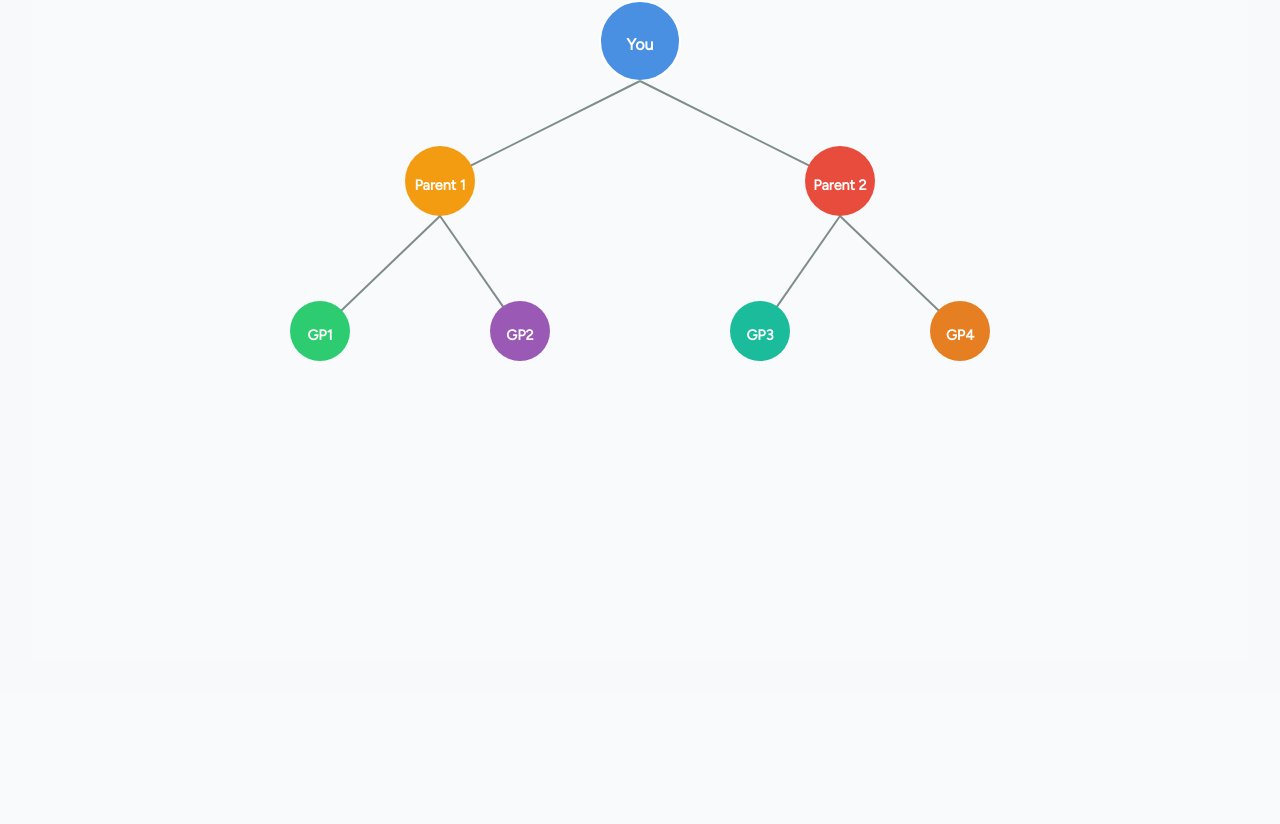
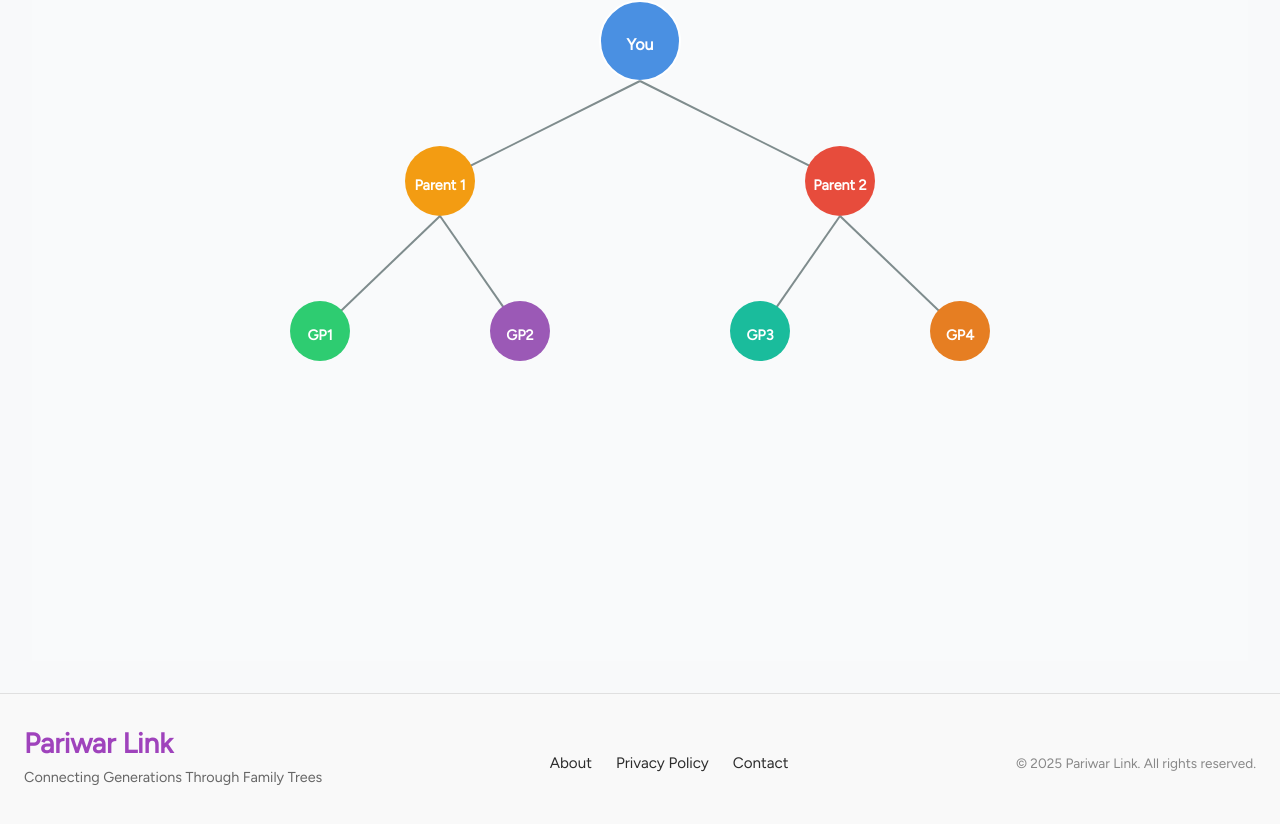
Before and after one commit to Saisha-JSX/Pariwar-Link, a React (Vite) app in the folder frontend/: page / in a window 1280 px wide. Shown: the part 472-1296 px from the top of the page. Before the commit the page ends 1165 px from the top, so only its background shows below. Built offline with nearby package versions, Linux system fonts and the light colour scheme.

Commit message:
added footer to home

```diff
--- /dev/null
+++ b/frontend/src/components/Footer/Footer.module.scss
@@ -0,0 +1,74 @@
+.footer {
+  background-color: var(--pl-bg-light, #f9f9f9); // Light footer background
+  color: var(--pl-text, #333);
+  padding: 2rem 1.5rem;
+  font-size: 0.95rem;
+  border-top: 1px solid #e0e0e0;
+
+  a {
+    color: inherit;
+    text-decoration: none;
+    transition: color 0.3s ease;
+
+    &:hover {
+      color: var(--pl-primary);
+    }
+  }
+}
+
+.container {
+  max-width: 1440px;
+  margin: 0 auto;
+  display: flex;
+  flex-direction: column;
+  align-items: center;
+  gap: 1.5rem;
+  text-align: center;
+
+  @media (min-width: 768px) {
+    flex-direction: row;
+    justify-content: space-between;
+    text-align: left;
+  }
+}
+
+.brand {
+  display: flex;
+  flex-direction: column;
+  align-items: center;
+
+  @media (min-width: 768px) {
+    align-items: flex-start;
+  }
+}
+
+.logo {
+  font-family: var(--pl-logo-font);
+  font-size: 1.75rem;
+  font-weight: bold;
+  color: var(--pl-primary);
+}
+
+.tagline {
+  font-size: 0.9rem;
+  color: #666;
+  margin-top: 0.5rem;
+  max-width: 300px;
+}
+
+.links {
+  display: flex;
+  gap: 1.5rem;
+  flex-wrap: wrap;
+  justify-content: center;
+}
+
+.copy {
+  font-size: 0.85rem;
+  color: #888;
+  text-align: center;
+
+  @media (min-width: 768px) {
+    text-align: right;
+  }
+}
--- /dev/null
+++ b/frontend/src/components/Footer/Footer.tsx
@@ -0,0 +1,28 @@
+import React from 'react';
+import { Link } from 'react-router-dom';
+import styles from './Footer.module.scss';
+
+const Footer: React.FC = () => {
+  return (
+    <footer className={styles.footer}>
+      <div className={styles.container}>
+        <div className={styles.brand}>
+          <div className={styles.logo}>Pariwar Link</div>
+          <p className={styles.tagline}>Connecting Generations Through Family Trees</p>
+        </div>
+
+        <div className={styles.links}>
+          <Link to="/about">About</Link>
+          <Link to="/privacy">Privacy Policy</Link>
+          <Link to="/contact">Contact</Link>
+        </div>
+
+        <div className={styles.copy}>
+          &copy; {new Date().getFullYear()} Pariwar Link. All rights reserved.
+        </div>
+      </div>
+    </footer>
+  );
+};
+
+export default Footer;
--- a/frontend/src/pages/home/Hero.module.scss
+++ b/frontend/src/pages/home/Hero.module.scss
@@ -3,9 +3,8 @@
   padding: 0;
   display: flex;
   justify-content: center;
-  align-items: flex-start;
+  align-items: center;
   text-align: center;
-  min-height: 100vh;
 }
 
 .container {
--- a/frontend/src/pages/home/index.tsx
+++ b/frontend/src/pages/home/index.tsx
@@ -1,4 +1,5 @@
 import Navbar from '../../components/Navbar/Navbar';
+import Footer from '../../components/Footer/Footer';
 import styles from './home.module.scss';
 import Hero from './Hero';
 
@@ -9,6 +10,7 @@ export default function Home() {
       <div className={styles.homeContainer}>
         <Hero />
       </div>
+      <Footer />
     </>
   );
 }
```
